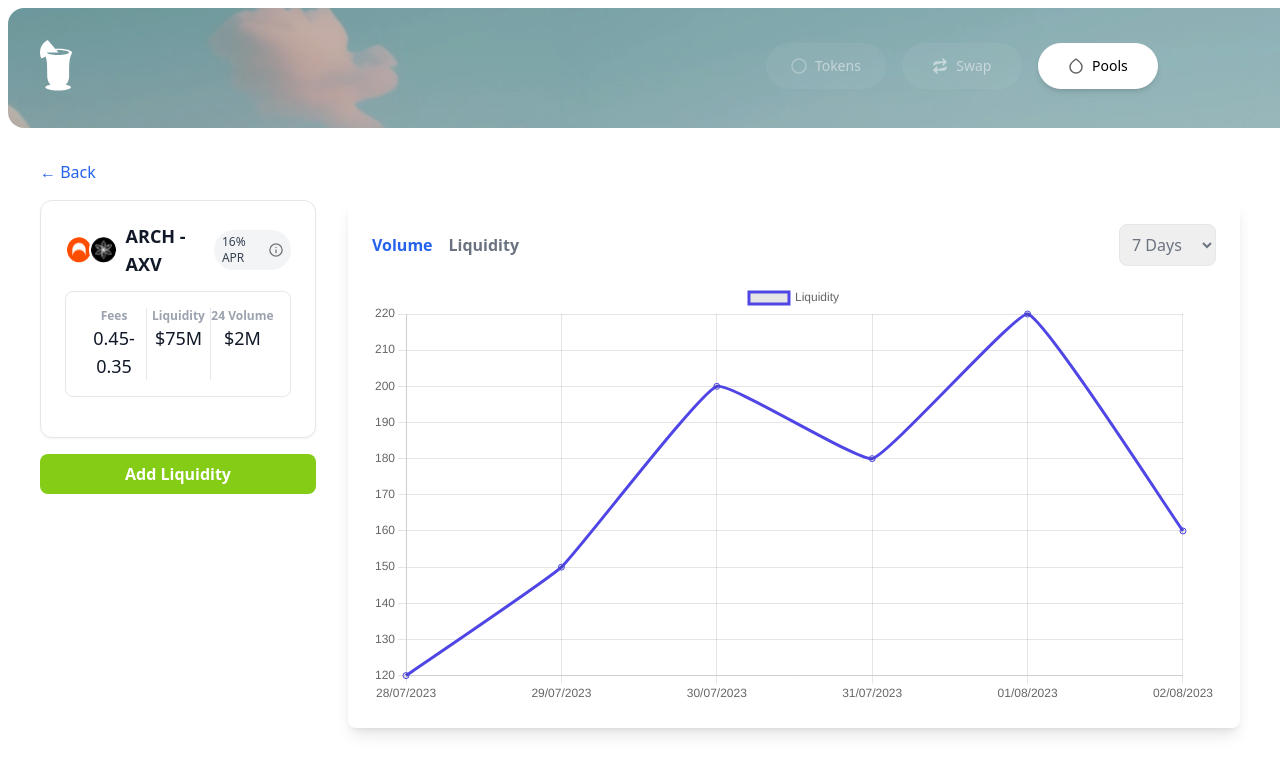
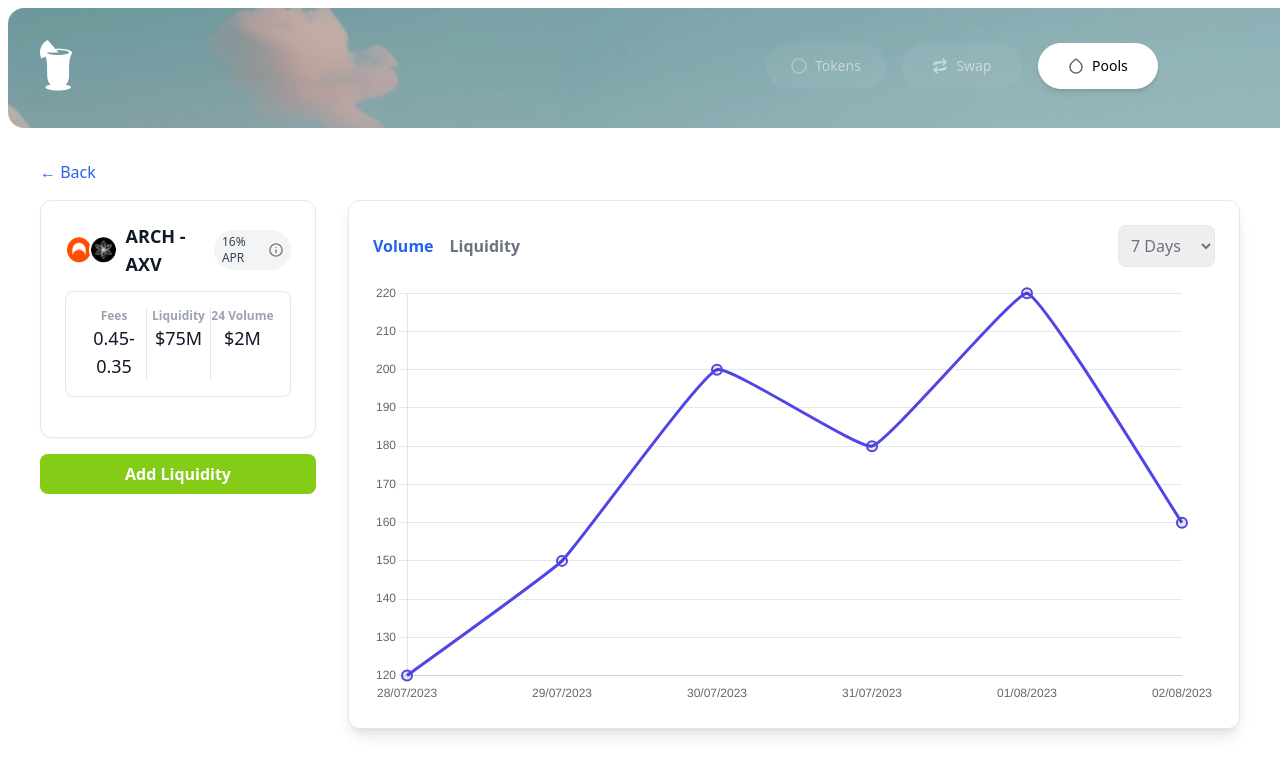
Before and after one commit to naftalimurgor/pinacolada, a Next.js app: page /pools in a window 1280 px wide. Both pictures are taken after a click on the element 468 px from the left and 492 px from the top of the page. Shown: the top 774 px of the page. Built offline with nearby package versions, Linux system fonts and the light colour scheme.

Commit message:
Feat :UI styled graph

```diff
--- a/app/src/component/PoolDetail.tsx
+++ b/app/src/component/PoolDetail.tsx
@@ -11,8 +11,7 @@ import {
     Legend,
 } from "chart.js";
 import { Line } from "react-chartjs-2";
-
-import InfoIcon from '../component/Icons/Info'
+import InfoIcon from '../component/Icons/Info';
 
 ChartJS.register(
     CategoryScale,
@@ -99,7 +98,7 @@ const PoolDetail: React.FC<PoolDetailProps> = ({ pool, onBack }) => {
                 </div>
 
 
-                <div className="lg:col-span-3 p-6 bg-white rounded-lg shadow-lg">
+                <div className="lg:col-span-3 p-6 bg-white rounded-xl border border-gray-200 shadow-lg">
                     <div className="flex justify-between items-center mb-4">
                         <div className="flex space-x-4">
                             <button className="text-blue-600 font-semibold">Volume</button>
@@ -111,7 +110,44 @@ const PoolDetail: React.FC<PoolDetailProps> = ({ pool, onBack }) => {
                             <option>90 Days</option>
                         </select>
                     </div>
-                    <Line data={data} />
+                    <div className="overflow-hidden rounded-lg">
+                        <Line
+                            data={data}
+                            options={{
+                                responsive: true,
+                                plugins: {
+                                    legend: { display: false },
+                                    tooltip: {
+                                        backgroundColor: 'rgba(0, 0, 0, 0.7)',
+                                        titleFont: { size: 12 },
+                                        bodyFont: { size: 14 },
+                                        padding: 10,
+                                        displayColors: false,
+                                    },
+                                },
+                                scales: {
+                                    x: { grid: { display: false }, ticks: { font: { size: 12 } } },
+                                    y: { grid: { color: "#E5E7EB" }, ticks: { font: { size: 12 } } }
+                                },
+                                elements: {
+                                    point: {
+                                        radius: 5,
+                                        hoverRadius: 7,
+                                        hoverBackgroundColor: '#4F46E5',
+                                        borderWidth: 2,
+                                        hitRadius: 10,
+                                        pointStyle: 'circle',
+                                    }
+                                },
+                                onHover: (event, chartElement) => {
+                                    const target = event.native?.target as HTMLCanvasElement;
+                                    if (target) {
+                                        target.style.cursor = chartElement[0] ? 'pointer' : 'default';
+                                    }
+                                }
+                            }}
+                        />
+                    </div>
                 </div>
 
             </div>
```
